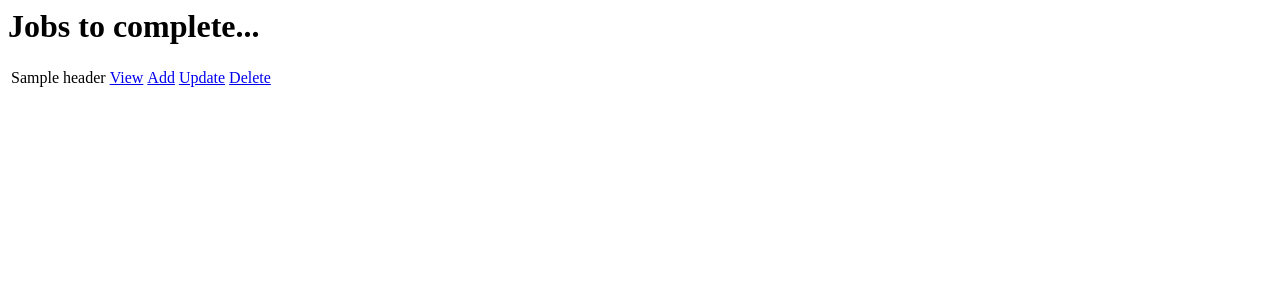
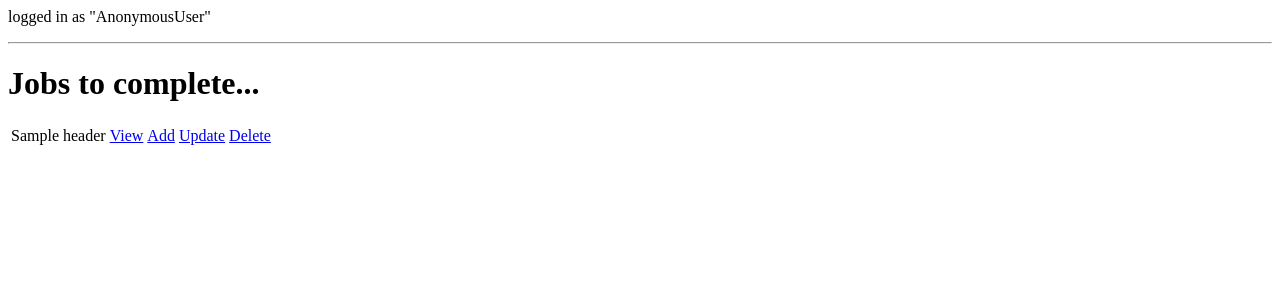
Before and after one commit to farah-maria/Faire, a Django app: template todo/templates/todo/job_list.html in a window 1280 px wide. Shown: the top 300 px of the page. Run offline with Django 3.2, Linux system fonts and the light colour scheme; the template is opened without the code that fills it: most values are stand-ins (such as "Sample title", 1, 10 or a date in 2020); data that the repository does not hold is empty.

Commit message:
add login status functionality to top of job_list.html

```diff
--- a/todo/templates/todo/job_list.html
+++ b/todo/templates/todo/job_list.html
@@ -1,3 +1,7 @@
+<p>logged in as "{{ request.user }}"</p>
+<hr>
+
+
 <h1>Jobs to complete...</h1>
 
 <table>
```
